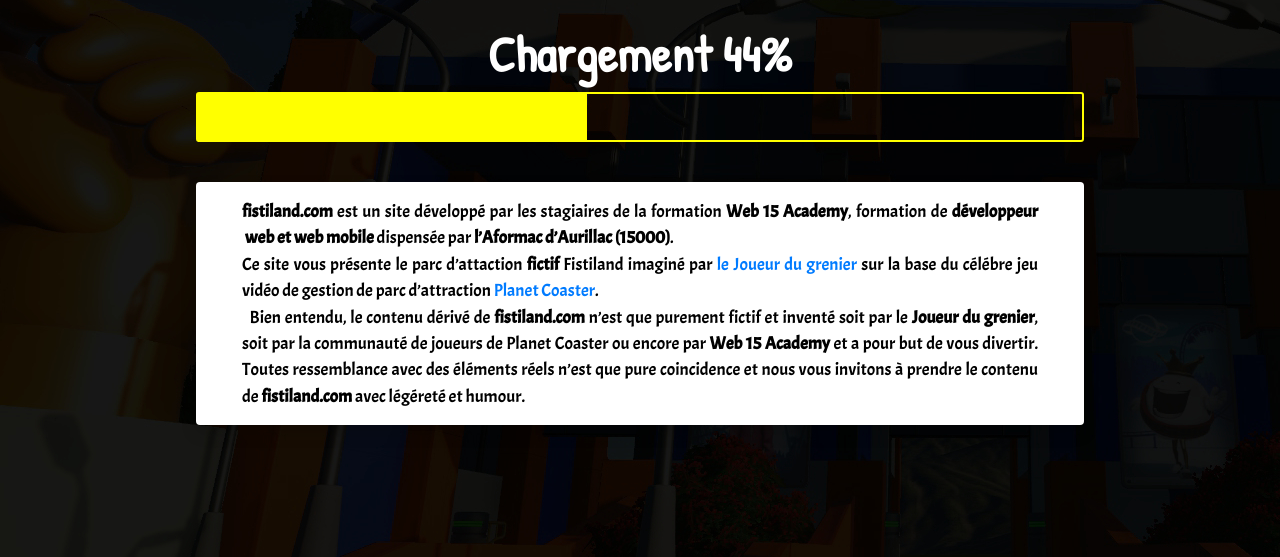
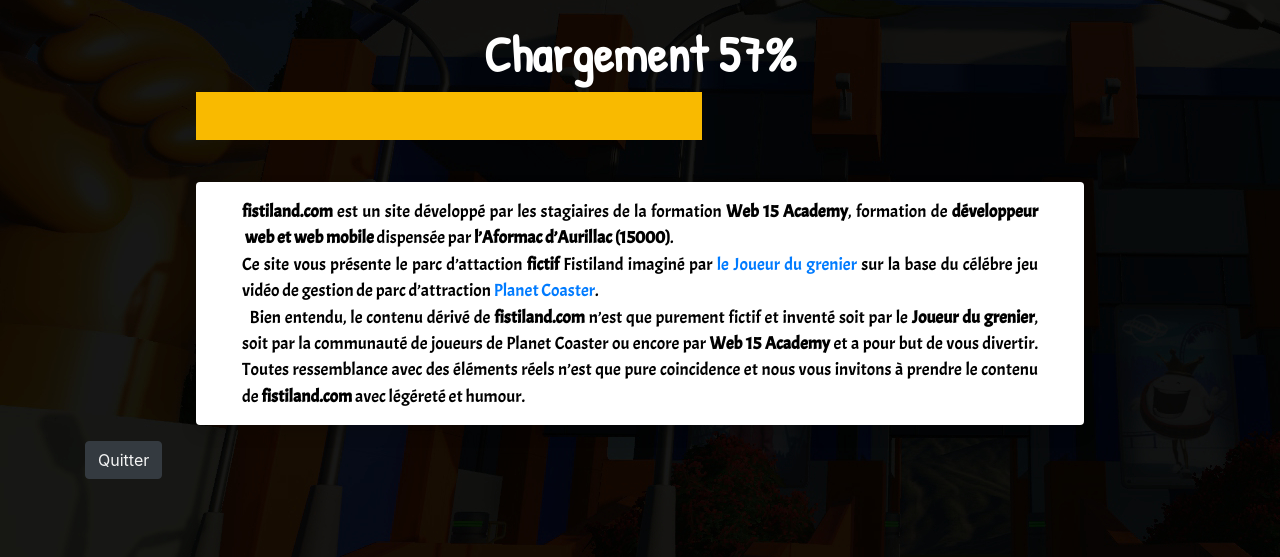
Before and after one commit to gregorybouyssou/fistiland, a website: page loading.html in a window 1280 px wide. Shown: the part 253-810 px from the top of the page. Drawn offline with nearby package versions, Linux system fonts and the light colour scheme.

Commit message:
7nd commit

```diff
--- a/assets/css/loading.css
+++ b/assets/css/loading.css
@@ -39,13 +39,12 @@
 .load .skills{
     height: 50px;
     width: 80%;
-    border: 2px solid yellow;
     border-radius: 3px;
     margin: auto;
 }
 .skill{
     height: 48px;
-    background-color: yellow;
+    background-color: rgb(249, 186, 0);
 }
 .fisti{
     position: absolute;
@@ -53,7 +52,7 @@
     display: none;
 }
 .message{
-    background-color: yellow;
+    background-color: rgb(249, 186, 0);
     color: black;
     padding: 30px 20px;
     width: 80%;
@@ -102,6 +101,9 @@
     .skills{
         margin: 0 auto 10px auto !important;
     }
+    .skill {
+        height: 30px;
+    }
 }
 
 @media only screen and (min-width: 1600px){
--- a/assets/js/loading.js
+++ b/assets/js/loading.js
@@ -12,17 +12,18 @@
 fisti.style.right = "-" + countFisti + "%"
 
 let count = 5
-let MyRandom = Math.random() * 15
+
 let p = setInterval(function(){
-    MyRandom = Math.random() * 15
-    console.log(MyRandom)
-    count++
-    countFisti--
-    if(count === 100){
+    let e = Math.round(Math.random() * 1.2)
+    count += e
+    countFisti -= e
+    if(count >= 100){
+        count = 100
         clearInterval(p)
         bouton.style.display = "block"
     }
+    console.log(countFisti)
     pourcentage.innerHTML = count + '%'
     skillbar.style.width = count + '%'
     fisti.style.right = "-" + countFisti + "%"
-},1000/MyRandom)
+},1000/16)
--- a/loading.html
+++ b/loading.html
@@ -42,7 +42,9 @@
                 éléments réels n’est que pure coincidence et nous vous invitons à prendre le contenu de
                 <strong>fistiland.com</strong> avec légéreté et humour.</p>
         </div>
-
+        <button class="Quit btn btn-dark">
+            <a href="https://google.com" style="margin-top: 20px;color: whitesmoke; text-decoration: none">Quitter</a>
+        </button>
         <div class="fisti">
             <img src="assets/img/fisti.png" alt="Fisti">
         </div>
```
